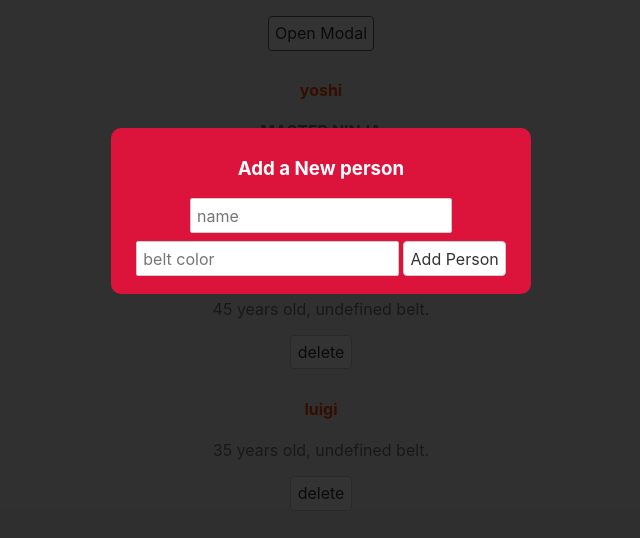
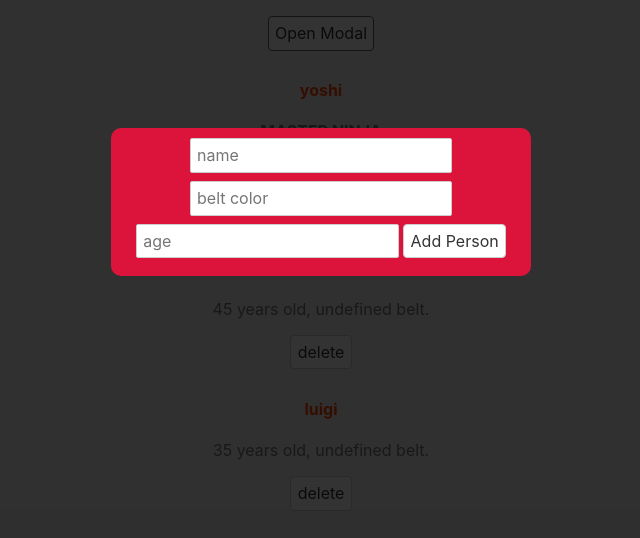
Before and after one commit to Hansanghyeon/practice-svelte, a Svelte app: page / in a window 1280 px wide. Both pictures are taken after a click on the button "Open Modal". Shown: the top 538 px of the page, without its empty margins (319-959 px from the left). Built offline with nearby package versions, Linux system fonts and the light colour scheme.

Commit message:
TIL: #13

```diff
--- /dev/null
+++ b/src/AddPersonForm.svelte
@@ -0,0 +1,16 @@
+<script>
+  let name;
+  let beltColor;
+  let age;
+
+  const handleSubmit = () => {
+    console.log(name, beltColor, age);
+  };
+</script>
+
+<form on:submit|preventDefault={handleSubmit}>
+  <input type="text" placeholder="name" bind:value={name} />
+  <input type="text" placeholder="belt color" bind:value={beltColor} />
+  <input type="number" placeholder="age" bind:value={age} />
+  <button>Add Person</button>
+</form>
--- a/src/App.svelte
+++ b/src/App.svelte
@@ -1,5 +1,6 @@
 <script>
   import Modal from "./Modal.svelte";
+  import AddPersonForm from "./AddPersonForm.svelte";
 
   let showModal = false;
 
@@ -36,12 +37,7 @@
 </style>
 
 <Modal {showModal} on:click={toggleModal}>
-  <h3 slot="title">Add a New person</h3>
-  <form>
-    <input type="text" placeholder="name" />
-    <input type="text" placeholder="belt color" />
-    <button>Add Person</button>
-  </form>
+  <AddPersonForm />
 </Modal>
 
 <main>
```
